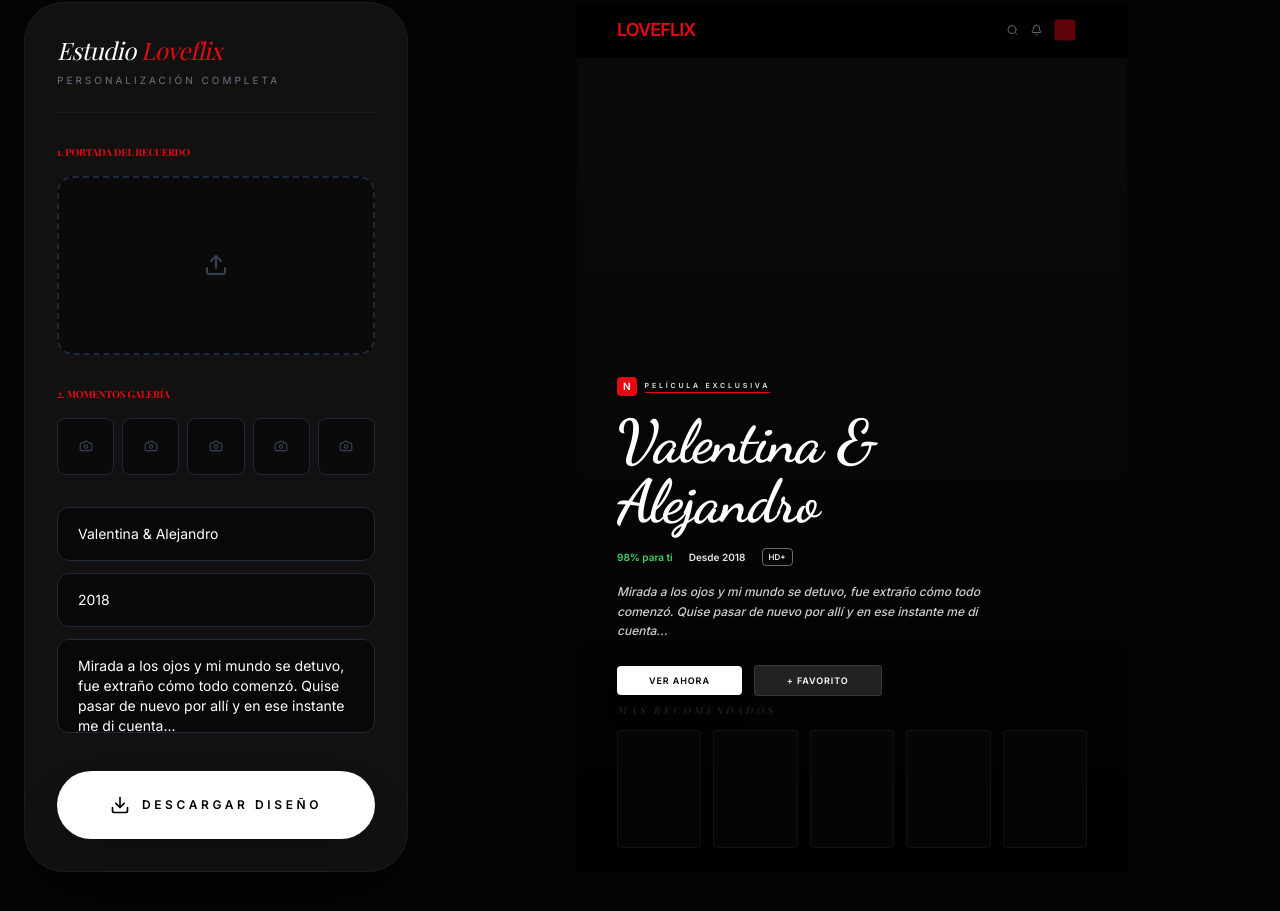
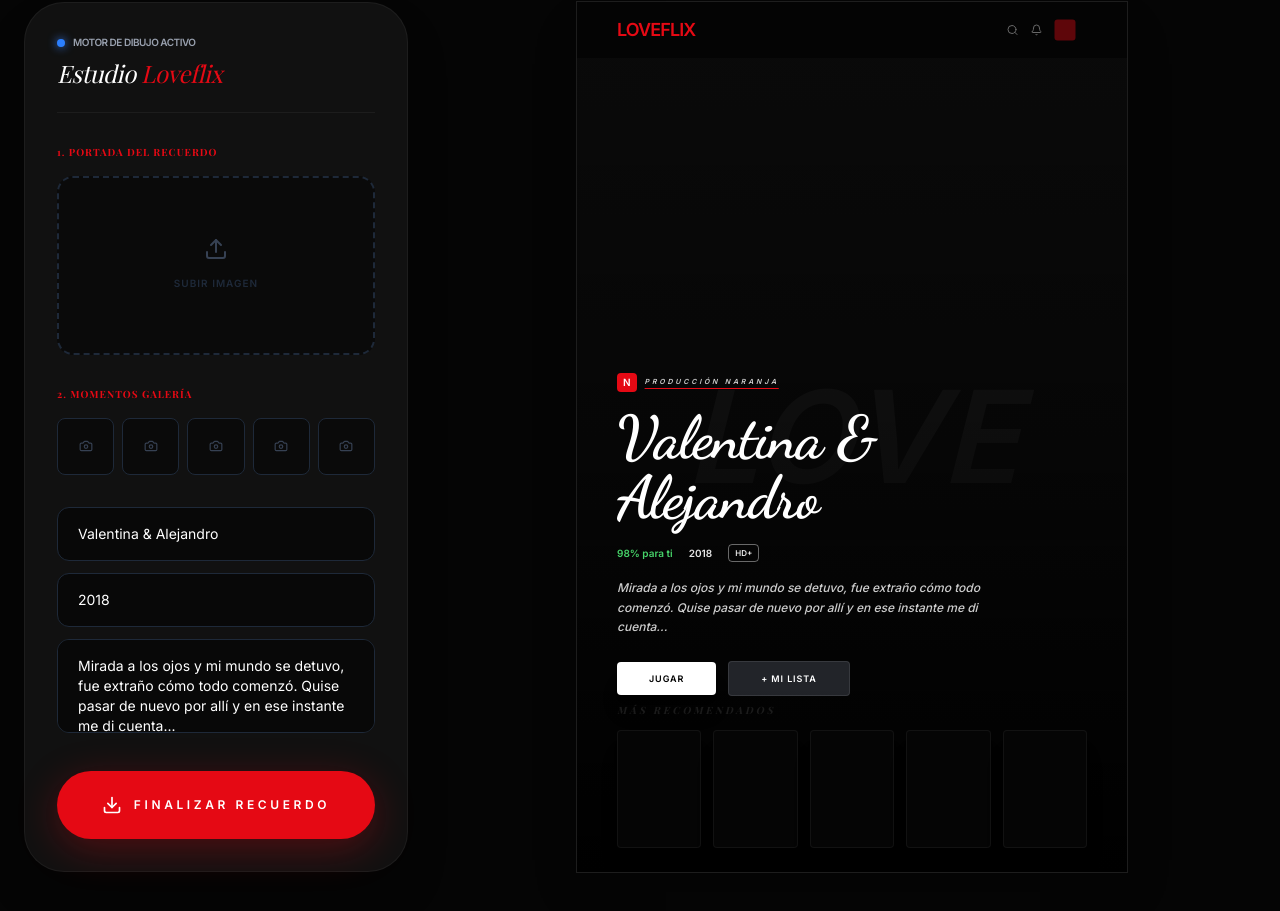
Before and after one commit to ritohp/MediaNaranja, a React (Vite) app: page /personalizar-cuadro in a window 1280 px wide. Shown: the part 225-1136 px from the top of the page. Built offline with nearby package versions, Linux system fonts and the light colour scheme; a web font is replaced by a local one.

Commit message:
Sync Boutique 19/04/2026 22:21:43.00

```diff
--- a/src/pages/MemoryCustomizer.tsx
+++ b/src/pages/MemoryCustomizer.tsx
@@ -56,24 +56,154 @@ export default function MemoryCustomizer() {
     }
   };
 
+  const loadImage = (url: string): Promise<HTMLImageElement> => {
+    return new Promise((resolve, reject) => {
+      const img = new Image();
+      img.crossOrigin = "anonymous";
+      img.onload = () => resolve(img);
+      img.onerror = reject;
+      img.src = url;
+    });
+  };
+
+  const drawWrappedText = (ctx: CanvasRenderingContext2D, text: string, x: number, y: number, maxWidth: number, lineHeight: number) => {
+    const words = text.split(' ');
+    let line = '';
+    let currentY = y;
+
+    for (let n = 0; n < words.length; n++) {
+      const testLine = line + words[n] + ' ';
+      const metrics = ctx.measureText(testLine);
+      const testWidth = metrics.width;
+      if (testWidth > maxWidth && n > 0) {
+        ctx.fillText(line, x, currentY);
+        line = words[n] + ' ';
+        currentY += lineHeight;
+      } else {
+        line = testLine;
+      }
+    }
+    ctx.fillText(line, x, currentY);
+  };
+
   const exportPDF = async () => {
-    const area = document.getElementById('capture-area');
-    if (!area) return;
-
     setIsExporting(true);
 
     try {
-        await new Promise(r => setTimeout(r, 800));
+        // 1. Configuración del Canvas (Relación A4: 210 x 297mm)
+        const canvas = document.createElement('canvas');
+        const dpr = 2; // Multiplicador de nitidez
+        canvas.width = 1000 * dpr;
+        canvas.height = 1414 * dpr;
+        const ctx = canvas.getContext('2d');
+        if (!ctx) return;
+        ctx.scale(dpr, dpr);
 
-        const canvas = await html2canvas(area, {
-            scale: 2,
-            useCORS: true,
-            backgroundColor: '#000000',
-            logging: false,
-            // Eliminamos dimensiones explícitas para evitar el fallo del iframe
-        });
+        // 2. Fondo Negro Base
+        ctx.fillStyle = '#000000';
+        ctx.fillRect(0, 0, 1000, 1414);
 
-        const imgData = canvas.toDataURL('image/jpeg', 0.9);
+        // 3. Cargar Imagen Principal
+        if (mainPhoto) {
+            const img = await loadImage(mainPhoto);
+            const scale = Math.max(1000 / img.width, 1414 / img.height);
+            const x = (1000 / 2) - (img.width / 2) * scale;
+            const y = (1414 / 2) - (img.height / 2) * scale;
+            ctx.drawImage(img, x, y, img.width * scale, img.height * scale);
+        }
+
+        // 4. Degradado Cinemático
+        const grad = ctx.createLinearGradient(0, 1414 * 0.3, 0, 1414);
+        grad.addColorStop(0, 'rgba(0,0,0,0)');
+        grad.addColorStop(0.5, 'rgba(0,0,0,0.4)');
+        grad.addColorStop(0.8, 'rgba(0,0,0,0.9)');
+        grad.addColorStop(1, 'rgba(0,0,0,1)');
+        ctx.fillStyle = grad;
+        ctx.fillRect(0, 0, 1000, 1414);
+
+        // 5. Logo "LOVEFLIX"
+        ctx.fillStyle = '#E50914';
+        ctx.font = '900 40px Helvetica, Arial, sans-serif';
+        ctx.fillText('LOVEFLIX', 50, 80);
+
+        // 6. Contenido Principal (Textos)
+        const contentY = 1000;
+
+        // Etiqueta N
+        ctx.fillStyle = '#E50914';
+        ctx.fillRect(50, contentY - 120, 25, 35);
+        ctx.fillStyle = '#FFFFFF';
+        ctx.font = '900 24px Arial';
+        ctx.fillText('N', 54, contentY - 93);
+
+        ctx.fillStyle = 'rgba(255,255,255,0.7)';
+        ctx.font = 'bold 16px Arial';
+        ctx.fillText('SERIE ORIGINAL DE MEDIA NARANJA', 85, contentY - 96);
+
+        // NOMBRES (Dancing Script)
+        ctx.fillStyle = '#FFFFFF';
+        ctx.font = 'bold 110px "Dancing Script", cursive';
+        ctx.fillText(names, 50, contentY);
+
+        // Metadatos
+        ctx.font = 'bold 20px Arial';
+        ctx.fillStyle = '#46D369';
+        ctx.fillText('98% para ti', 50, contentY + 50);
+
+        ctx.fillStyle = '#FFFFFF';
+        ctx.fillText(`Lanzado en ${date}`, 180, contentY + 50);
+
+        ctx.strokeStyle = 'rgba(255,255,255,0.5)';
+        ctx.strokeRect(350, contentY + 32, 45, 25);
+        ctx.font = 'bold 14px Arial';
+        ctx.fillText('UHD', 356, contentY + 50);
+
+        // Sinopsis
+        ctx.font = 'normal 22px Arial';
+        ctx.fillStyle = 'rgba(255,255,255,0.9)';
+        drawWrappedText(ctx, synopsis, 50, contentY + 100, 900, 30);
+
+        // 7. Botones Visuales
+        ctx.fillStyle = '#FFFFFF';
+        ctx.beginPath();
+        ctx.roundRect(50, contentY + 180, 200, 50, 5);
+        ctx.fill();
+        ctx.fillStyle = '#000000';
+        ctx.font = 'bold 20px Arial';
+        ctx.fillText('▶ Reproducir', 70, contentY + 213);
+
+        ctx.fillStyle = 'rgba(128,128,128,0.5)';
+        ctx.beginPath();
+        ctx.roundRect(270, contentY + 180, 200, 50, 5);
+        ctx.fill();
+        ctx.fillStyle = '#FFFFFF';
+        ctx.fillText('✓ Mi Lista', 315, contentY + 213);
+
+        // 8. Galería de Miniaturas
+        const thumbY = 1280;
+        const thumbW = 160;
+        const thumbH = 100;
+        const gap = 20;
+
+        ctx.fillStyle = 'rgba(255,255,255,0.2)';
+        ctx.font = 'bold 16px Arial';
+        ctx.fillText('EPISODIOS RECOMENDADOS', 50, thumbY - 20);
+
+        for (let i = 0; i < 5; i++) {
+            const tx = 50 + (thumbW + gap) * i;
+            if (galleryPhotos[i]) {
+                const thumbImg = await loadImage(galleryPhotos[i]!);
+                ctx.drawImage(thumbImg, tx, thumbY, thumbW, thumbH);
+            } else {
+                ctx.fillStyle = '#1a1a1a';
+                ctx.fillRect(tx, thumbY, thumbW, thumbH);
+            }
+            ctx.strokeStyle = 'rgba(255,255,255,0.1)';
+            ctx.strokeRect(tx, thumbY, thumbW, thumbH);
+        }
+
+        // 9. Generar PDF Final
+        const imgData = canvas.toDataURL('image/jpeg', 0.95);
         const pdf = new jsPDF({
             orientation: 'p',
             unit: 'mm',
@@ -81,10 +211,11 @@ export default function MemoryCustomizer() {
         });
 
         pdf.addImage(imgData, 'JPEG', 0, 0, 210, 297);
-        pdf.save(`Media_Naranja_Serie_${Date.now()}.pdf`);
+        pdf.save(`Serie_MediaNaranja_${names.replace(/\s+/g, '_')}.pdf`);
+
     } catch (err: any) {
-        console.error("PDF Error:", err);
-        alert(`Error al generar: "${err.message}". Prueba refrescando o usando fotos más pequeñas.`);
+        console.error("Master Renderer Error:", err);
+        alert(`Error en el motor de dibujo: ${err.message}. Asegúrate de que las imágenes hayan cargado.`);
     } finally {
         setIsExporting(false);
     }
@@ -99,29 +230,31 @@ export default function MemoryCustomizer() {
 
       <div className="max-w-[1500px] mx-auto px-6 grid grid-cols-1 xl:grid-cols-12 gap-10">
 
-        {/* PANEL DE EDICIÓN (RESTAURADO) */}
+        {/* PANEL DE EDICIÓN */}
         <div className="xl:col-span-4 space-y-6">
           <div className="bg-[#111] p-8 rounded-[2.5rem] border border-white/5 space-y-8 shadow-2xl">
             <header className="border-b border-white/5 pb-6">
+                <div className="flex items-center gap-2 mb-2">
+                    <div className="w-2 h-2 rounded-full bg-blue-500 shadow-[0_0_10px_#3b82f6]"></div>
+                    <span className="text-[10px] uppercase font-bold text-gray-400 tracking-tighter">Motor de Dibujo Activo</span>
+                </div>
                 <h1 className="text-2xl font-serif italic text-white leading-tight">Estudio <span className="text-[#E50914]">Loveflix</span></h1>
-                <p className="text-gray-500 text-[10px] uppercase tracking-[0.3em] mt-2">Personalización Completa</p>
             </header>
 
             <section className="space-y-4">
-              <h3 className="text-[10px] font-black uppercase text-[#E50914]">1. Portada del Recuerdo</h3>
-              <div onClick={() => document.getElementById('main-upload')?.click()} className="w-full aspect-video bg-[#0a0a0a] rounded-2xl border-2 border-dashed border-gray-800 flex items-center justify-center cursor-pointer hover:border-[#E50914] overflow-hidden">
-                {mainPhoto ? <img src={mainPhoto} className="w-full h-full object-cover" /> : <Upload className="text-gray-700" />}
+              <h3 className="text-[10px] font-black uppercase text-[#E50914] tracking-widest">1. Portada del Recuerdo</h3>
+              <div onClick={() => document.getElementById('main-upload')?.click()} className="w-full aspect-video bg-[#0a0a0a] rounded-2xl border-2 border-dashed border-gray-800 flex items-center justify-center cursor-pointer hover:border-[#E50914] overflow-hidden transition-all group">
+                {mainPhoto ? <img src={mainPhoto} className="w-full h-full object-cover" /> : <div className="text-center group-hover:scale-110 transition-transform"><Upload className="mx-auto text-gray-700 mb-2" /><span className="text-[10px] font-bold text-gray-800 uppercase tracking-widest">Subir Imagen</span></div>}
                 <input type="file" id="main-upload" hidden onChange={(e) => handlePhotoUpload(e)} />
               </div>
             </section>
 
-            {/* SECCIÓN RESTAURADA DE FOTOS CHICAS */}
             <section className="space-y-4">
-              <h3 className="text-[10px] font-black uppercase text-[#E50914]">2. Momentos Galería</h3>
+              <h3 className="text-[10px] font-black uppercase text-[#E50914] tracking-widest">2. Momentos Galería</h3>
               <div className="grid grid-cols-5 gap-2">
                 {galleryPhotos.map((photo, i) => (
-                  <div key={i} onClick={() => document.getElementById(`gallery-${i}`)?.click()} className="aspect-square bg-[#0a0a0a] rounded-lg border border-gray-800 flex items-center justify-center cursor-pointer hover:border-[#E50914] overflow-hidden">
-                    {photo ? <img src={photo} className="w-full h-full object-cover" /> : <Camera size={14} className="text-gray-700 font-bold" />}
+                  <div key={i} onClick={() => document.getElementById(`gallery-${i}`)?.click()} className="aspect-square bg-[#0a0a0a] rounded-lg border border-gray-800 flex items-center justify-center cursor-pointer hover:border-[#E50914] overflow-hidden transition-all">
+                    {photo ? <img src={photo} className="w-full h-full object-cover" /> : <Camera size={14} className="text-gray-700" />}
                     <input type="file" id={`gallery-${i}`} hidden onChange={(e) => handlePhotoUpload(e, i)} />
                   </div>
                 ))}
@@ -129,35 +262,35 @@ export default function MemoryCustomizer() {
             </section>
 
             <section className="space-y-3">
-              <input type="text" value={names} onChange={(e) => setNames(e.target.value)} placeholder="Nombres" className="w-full bg-[#080808] border border-gray-800 rounded-xl px-5 py-4 outline-none focus:border-[#E50914] text-sm" />
-              <input type="text" value={date} onChange={(e) => setDate(e.target.value)} placeholder="Año lanzamiento" className="w-full bg-[#080808] border border-gray-800 rounded-xl px-5 py-4 outline-none focus:border-[#E50914] text-sm" />
-              <textarea value={synopsis} onChange={(e) => setSynopsis(e.target.value)} rows={3} placeholder="Sinopsis..." className="w-full bg-[#080808] border border-gray-800 rounded-xl px-5 py-4 outline-none focus:border-[#E50914] text-sm resize-none"></textarea>
+              <input type="text" value={names} onChange={(e) => setNames(e.target.value)} placeholder="Nombres" className="w-full bg-[#080808] border border-gray-800 rounded-xl px-5 py-4 outline-none focus:border-[#E50914] text-sm text-white" />
+              <input type="text" value={date} onChange={(e) => setDate(e.target.value)} placeholder="Año lanzamiento" className="w-full bg-[#080808] border border-gray-800 rounded-xl px-5 py-4 outline-none focus:border-[#E50914] text-sm text-white" />
+              <textarea value={synopsis} onChange={(e) => setSynopsis(e.target.value)} rows={3} placeholder="Sinopsis..." className="w-full bg-[#080808] border border-gray-800 rounded-xl px-5 py-4 outline-none focus:border-[#E50914] text-sm text-white resize-none"></textarea>
             </section>
 
-            <button onClick={exportPDF} disabled={isExporting} className={`w-full py-6 bg-white text-black rounded-full font-black text-xs uppercase tracking-[0.3em] transition-all flex items-center justify-center gap-3 shadow-2xl ${isExporting ? 'opacity-50' : 'hover:bg-red-50'}`}>
-              {isExporting ? <><Loader2 className="animate-spin" size={20} /> Preparando PDF...</> : <><Download size={20} /> DESCARGAR DISEÑO </>}
+            <button onClick={exportPDF} disabled={isExporting} className={`w-full py-6 bg-[#E50914] text-white rounded-full font-black text-xs uppercase tracking-[0.3em] transition-all flex items-center justify-center gap-3 shadow-[0_10px_40px_rgba(229,9,20,0.3)] ${isExporting ? 'opacity-50 cursor-wait' : 'hover:scale-[1.02] active:scale-95'}`}>
+              {isExporting ? <><Loader2 className="animate-spin" size={20} /> DIBUJANDO PDF...</> : <><Download size={20} /> FINALIZAR RECUERDO </>}
             </button>
           </div>
         </div>
 
-        {/* ÁREA DE CAPTURA (ESTABLE) */}
+        {/* ÁREA DE PREVISUALIZACIÓN */}
         <div className="xl:col-span-8 flex justify-center sticky top-24">
           <div
             id="capture-area"
-            className="w-full max-w-[550px] aspect-[1/1.414] bg-black shadow-2xl relative overflow-hidden"
+            className="w-full max-w-[550px] aspect-[1/1.414] bg-black shadow-2xl relative overflow-hidden ring-1 ring-white/10"
           >
             {/* PORTADA */}
             <div className="absolute inset-0 z-0">
                {mainPhoto ? (
                  <img src={mainPhoto} className="w-full h-full object-cover object-center" />
                ) : (
-                 <div className="w-full h-full bg-[#0a0a0a]"></div>
+                 <div className="w-full h-full bg-[#0a0a0a] flex items-center justify-center text-white/5 font-black text-9xl italic">LOVE</div>
                )}
                <div className="absolute inset-0 bg-gradient-to-t from-black via-black/40 to-transparent"></div>
             </div>
 
             {/* HEADER */}
-            <header className="absolute top-0 inset-x-0 h-14 flex items-center justify-between px-10 z-50 bg-black/90">
+            <header className="absolute top-0 inset-x-0 h-14 flex items-center justify-between px-10 z-50 bg-black/60">
                <div className="text-[#E50914] text-lg font-black tracking-tighter">LOVEFLIX</div>
                <div className="flex gap-4 items-center opacity-40 scale-75 text-white">
                  <Search size={16}/> <Bell size={16}/>
@@ -169,7 +302,7 @@ export default function MemoryCustomizer() {
             <div className="absolute inset-x-10 bottom-44 z-40 space-y-4">
                 <div className="flex items-center gap-2">
                   <span className="bg-[#E50914] text-white text-[10px] font-black px-1.5 py-0.5 rounded-sm">N</span>
-                  <span className="text-white/90 font-bold tracking-[0.4em] text-[7px] uppercase underline decoration-[#E50914] underline-offset-4">Película Exclusiva</span>
+                  <span className="text-white/80 font-bold tracking-[0.4em] text-[7px] uppercase italic underline decoration-[#E50914] underline-offset-4">Producción Naranja</span>
                 </div>
 
                 <h2 className="text-6xl font-script text-white leading-none">
@@ -178,7 +311,7 @@ export default function MemoryCustomizer() {
 
                 <div className="flex items-center gap-4 text-[10px] font-bold text-white/90">
                     <span className="text-[#46D369]">98% para ti</span>
-                    <span>Desde {date}</span>
+                    <span>{date}</span>
                     <span className="border border-white/40 px-1.5 py-0.5 rounded-sm text-[8px] font-black uppercase">HD+</span>
                 </div>
 
@@ -187,8 +320,8 @@ export default function MemoryCustomizer() {
                 </p>
 
                 <div className="flex items-center gap-3 pt-2">
-                    <div className="px-8 py-2 bg-white text-black rounded font-black text-[9px] uppercase tracking-widest shadow-xl">Ver Ahora</div>
-                    <div className="px-8 py-2 bg-[#222] text-white rounded font-black text-[9px] uppercase tracking-widest border border-white/10">+ Favorito</div>
+                    <div className="px-8 py-2.5 bg-white text-black rounded font-black text-[9px] uppercase tracking-widest shadow-xl">Jugar</div>
+                    <div className="px-8 py-2.5 bg-gray-500/30 text-white rounded font-black text-[9px] uppercase tracking-widest border border-white/10">+ Mi Lista</div>
                 </div>
             </div>
 
@@ -197,7 +330,7 @@ export default function MemoryCustomizer() {
                <h4 className="text-[10px] font-black mb-3 uppercase tracking-[0.3em] text-white/10 italic">Más recomendados</h4>
                <div className="grid grid-cols-5 gap-3">
                   {galleryPhotos.map((photo, i) => (
-                    <div key={i} className="aspect-[3/4.2] bg-[#050505] rounded-sm border border-white/5 overflow-hidden">
+                    <div key={i} className="aspect-[3/4.2] bg-[#050505] rounded-sm border border-white/5 overflow-hidden shadow-xl">
                        {photo && <img src={photo} className="w-full h-full object-cover" />}
                     </div>
                   ))}
```
